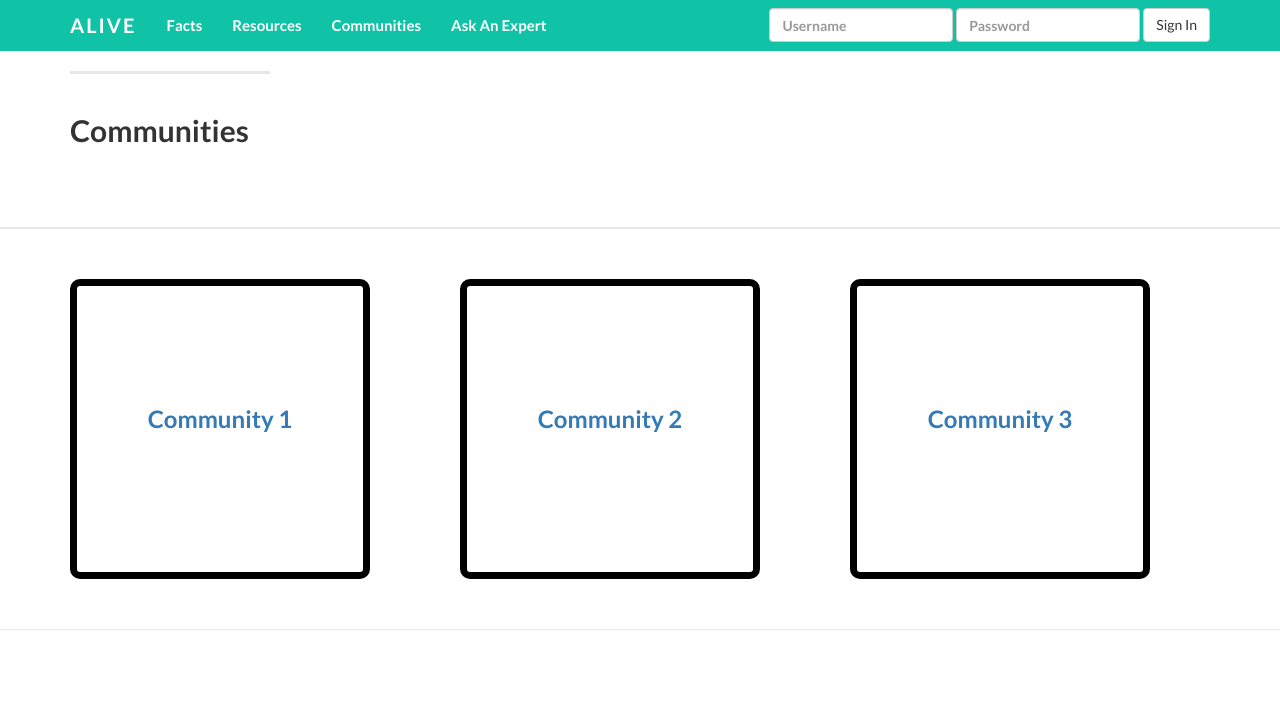
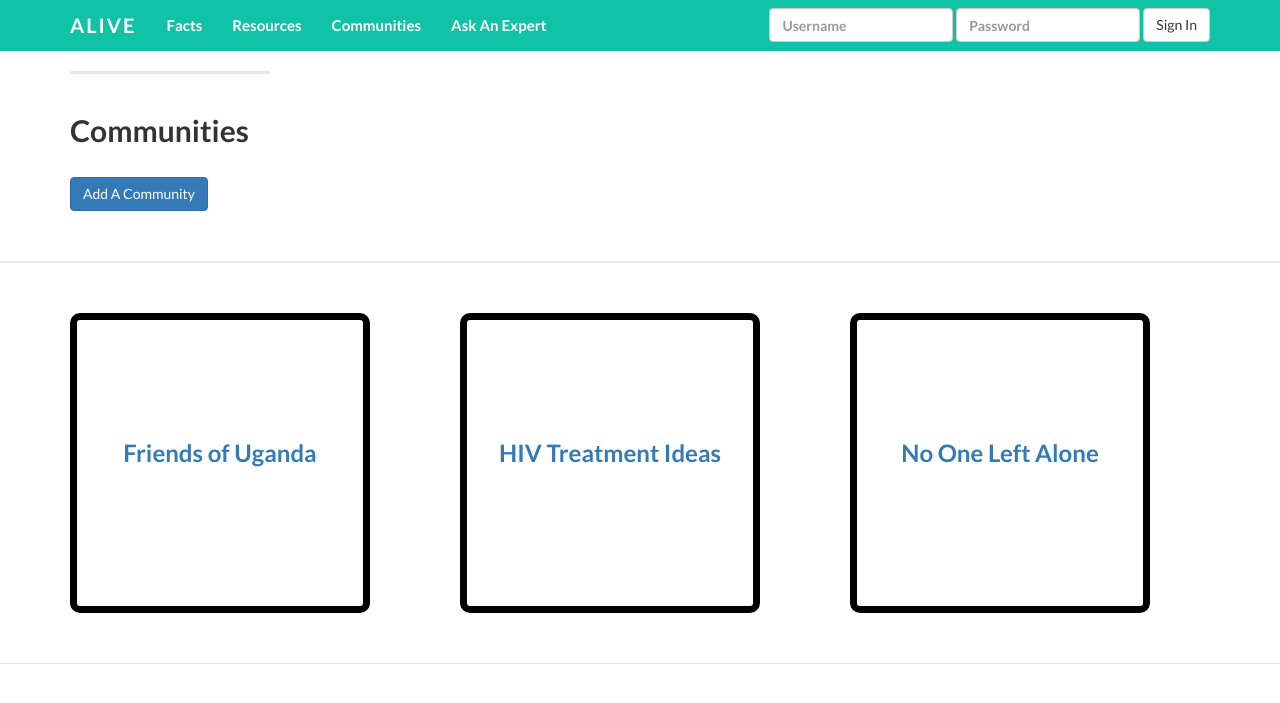
Before and after one commit to NYC2015/team-3, a Django app: page /communities/ in a window 1280 px wide. Shown: the top 703 px of the page. Run offline with Django 3.2, Linux system fonts and the light colour scheme; some libraries are stand-ins or nearby versions.

Commit message:
modified communities.html

```diff
--- a/team3/community/templates/community/index.html
+++ b/team3/community/templates/community/index.html
@@ -78,6 +78,7 @@
                     <hr class="section-heading-spacer">
                     <div class="clearfix"></div>
                     <h2 class="section-heading">Communities</h2>
+                    <button type="button" class="btn btn-primary btn-md" onclick="location.href='/communities/create'"> Add A Community</button>
                 </div>
             </div>
 
@@ -87,16 +88,16 @@
     </div>
 
     <div class="content-section-b">
-
         <div class="container">
             <div class="row">
+
                 <div class="col-md-4">
                     <div style="
                     width:300px;
                     height:300px;
                     border-radius: 10px;
                     border:7px solid #000;">
-                        <a href="community1"><p style="padding-top: 100px"><p style="text-align:center"><h3 align="center">Community 1</h3></a>
+                        <a href="community1"><p style="padding-top: 100px"><p style="text-align:center"><h3 align="center">Friends of Uganda</h3></a>
                     </div>
 
                 </div>
@@ -107,7 +108,7 @@
                     height:300px;
                     border-radius: 10px;
                     border:7px solid #000;">
-                        <a href="#"><p style="padding-top: 100px"><p style="text-align:center"><h3 align="center">Community 2</h3></a>
+                        <a href="#"><p style="padding-top: 100px"><p style="text-align:center"><h3 align="center">HIV Treatment Ideas</h3></a>
                     </div>
 
                 </div>
@@ -118,7 +119,7 @@
                     height:300px;
                     border-radius: 10px;
                     border:7px solid #000;">
-                        <a href="#"><p style="padding-top: 100px"><p style="text-align:center"><h3 align="center">Community 3</h3></a>
+                        <a href="#"><p style="padding-top: 100px"><p style="text-align:center"><h3 align="center">No One Left Alone</h3></a>
                     </div>
 
                 </div>
```
